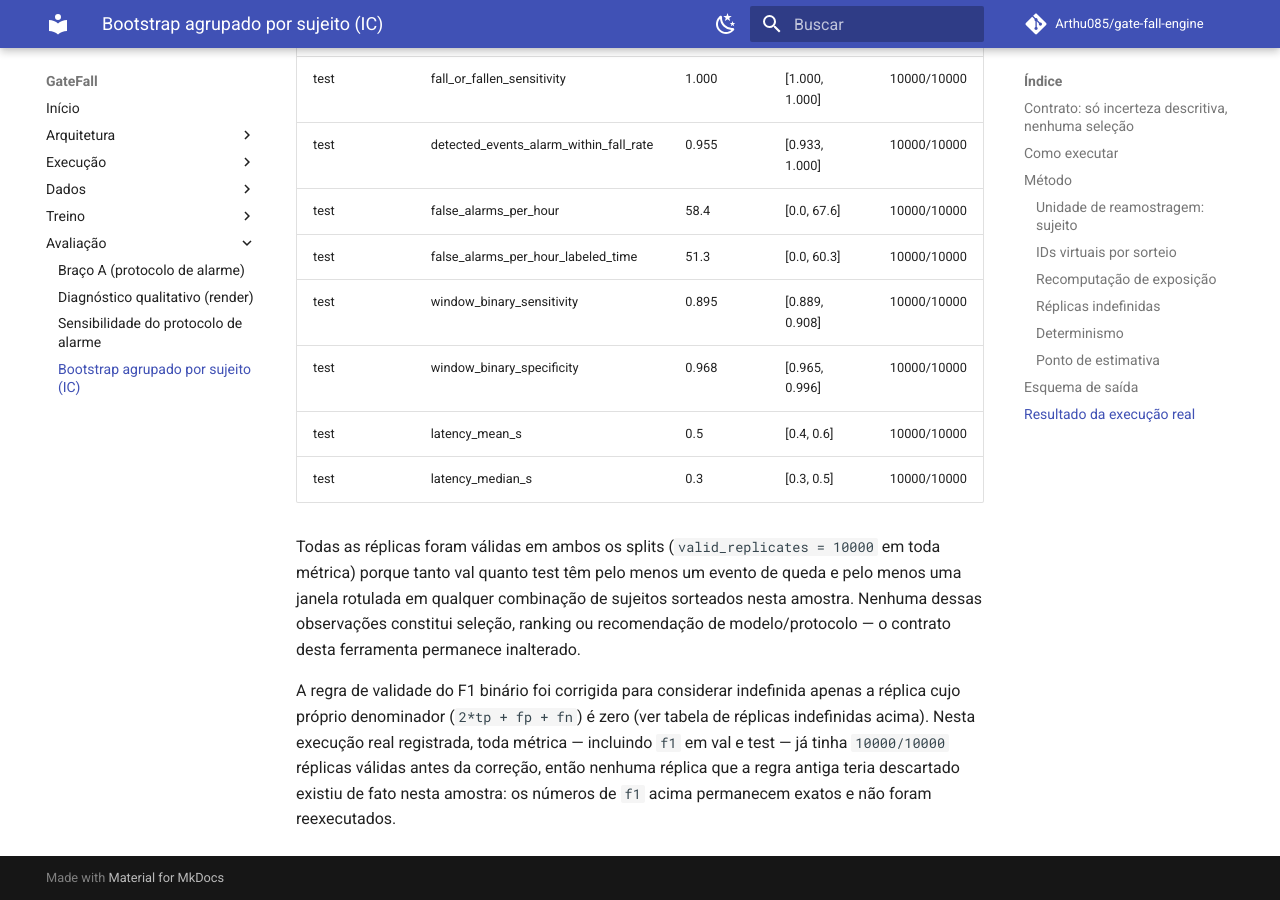
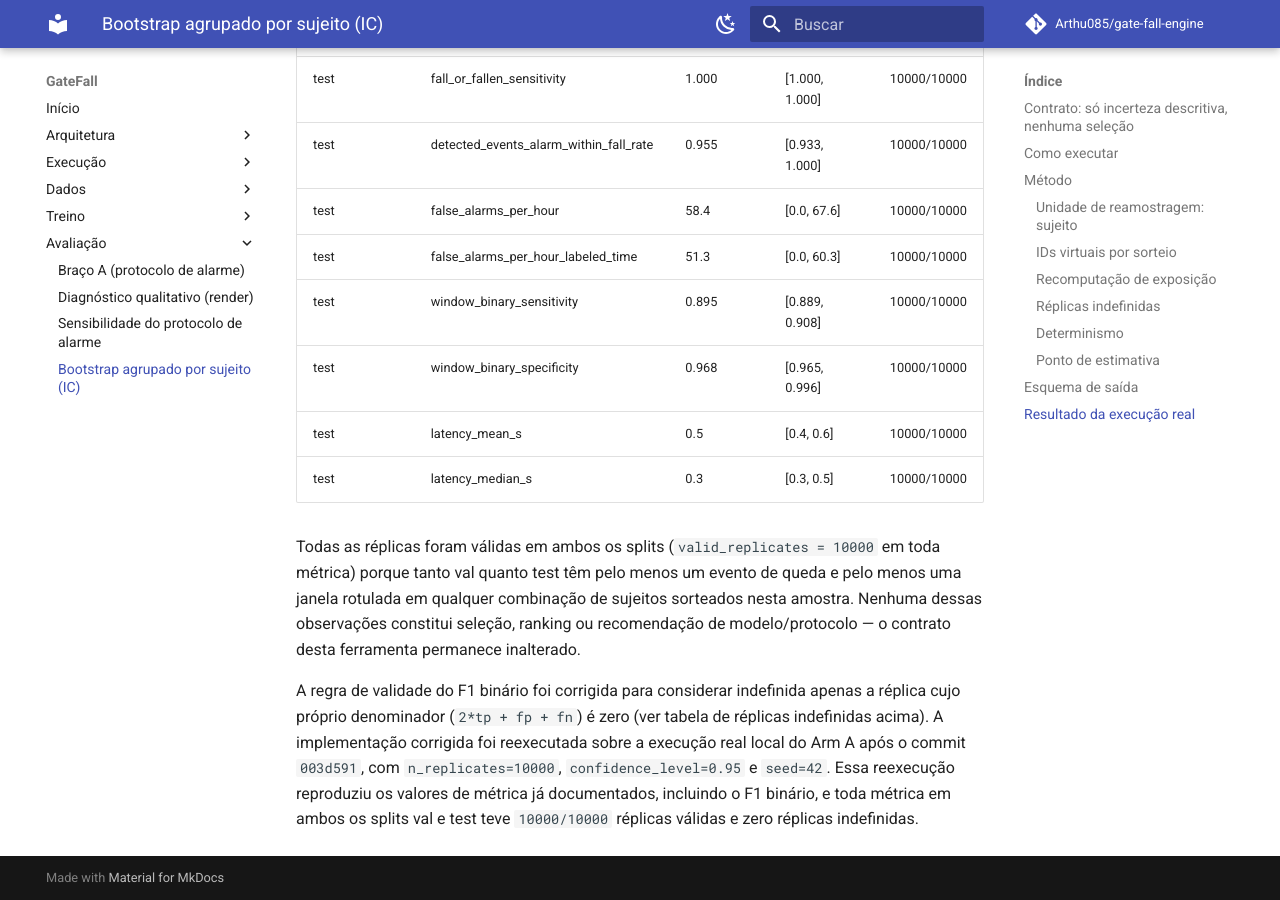
Before and after one commit to Arthu085/gate-fall-engine, an MkDocs documentation site: the page built from docs/eval/grouped-bootstrap.md, in a window 1280 px wide and 900 px high, scrolled down 6942 px. Built offline with MkDocs 1.6.1 and Material for MkDocs 9.7.7, drawn with Linux system fonts in a browser that asks for light colours; comment, search, counter and statistics services are not loaded.

Commit message:
docs(eval): record grouped bootstrap re-run after f1 validity fix
Co-Authored-By: Claude <noreply@anthropic.com>

```diff
--- a/docs/eval/grouped-bootstrap.md
+++ b/docs/eval/grouped-bootstrap.md
@@ -274,8 +274,9 @@ ferramenta permanece inalterado.
 
 A regra de validade do F1 binário foi corrigida para considerar indefinida
 apenas a réplica cujo próprio denominador (`2*tp + fp + fn`) é zero (ver
-tabela de réplicas indefinidas acima). Nesta execução real registrada, toda
-métrica — incluindo `f1` em val e test — já tinha `10000/10000` réplicas
-válidas antes da correção, então nenhuma réplica que a regra antiga teria
-descartado existiu de fato nesta amostra: os números de `f1` acima
-permanecem exatos e não foram reexecutados.
+tabela de réplicas indefinidas acima). A implementação corrigida foi
+reexecutada sobre a execução real local do Arm A após o commit `003d591`,
+com `n_replicates=10000`, `confidence_level=0.95` e `seed=42`. Essa
+reexecução reproduziu os valores de métrica já documentados, incluindo o
+F1 binário, e toda métrica em ambos os splits val e test teve
+`10000/10000` réplicas válidas e zero réplicas indefinidas.
```
